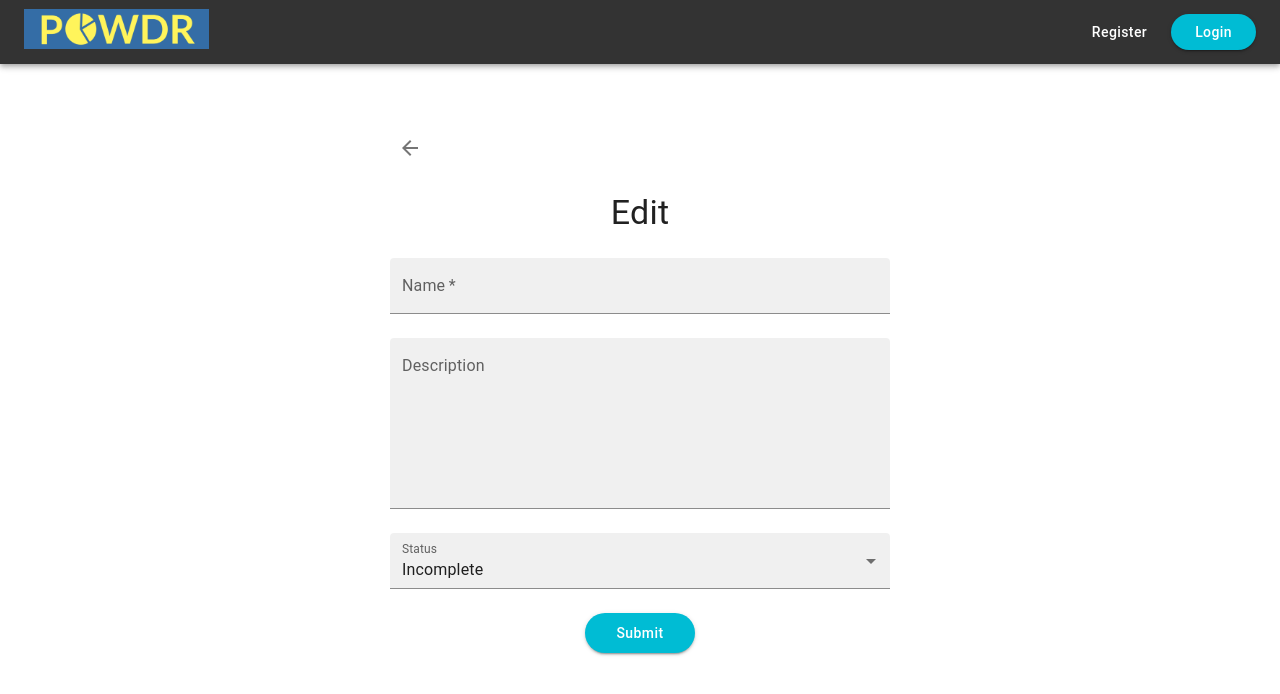
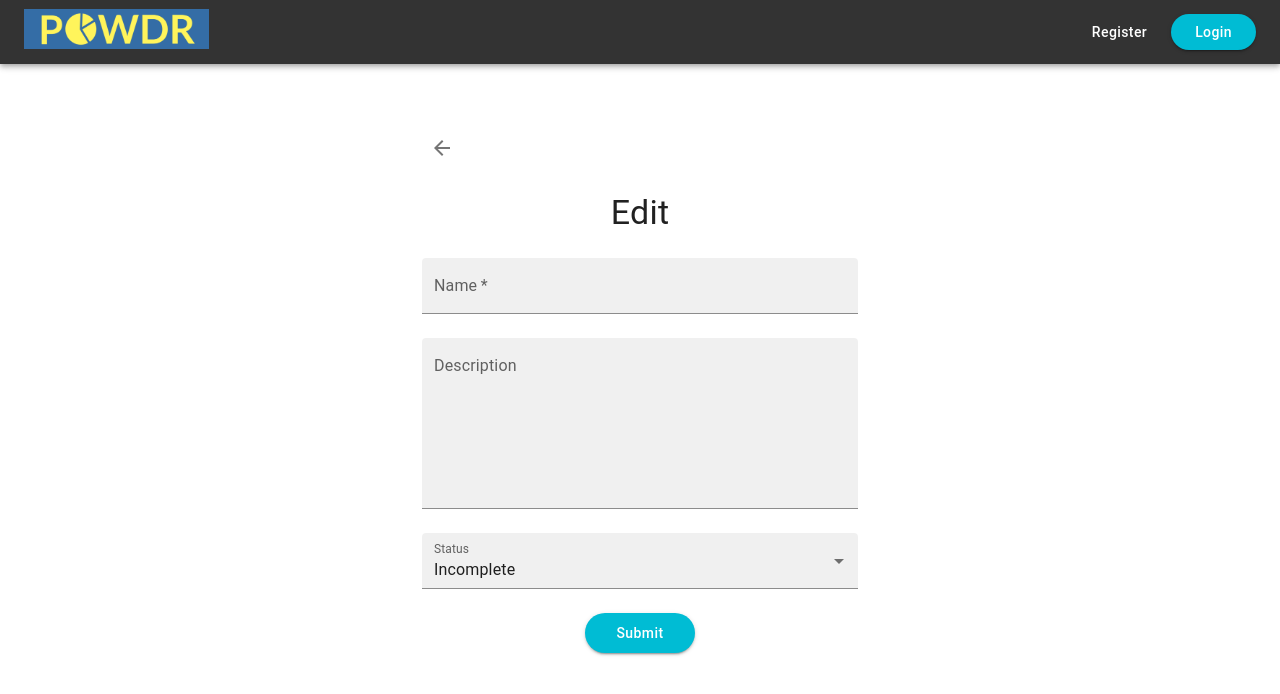
Before and after one commit to JonNoDev/todo-ui, a React (Create React App) app: page /edit-todo/1 in a window 1280 px wide. Shown: the top 694 px of the page. Built offline with nearby package versions, Linux system fonts and the light colour scheme; no server answers.

Commit message:
chore: Fixing some styling things

```diff
--- a/src/components/todo/TodoForm.js
+++ b/src/components/todo/TodoForm.js
@@ -87,16 +87,17 @@ const TodoForm = () => {
             component="form"
             onSubmit={handleSubmit}
             sx={{
-                mt: 10,
+                mt: { xs: 4, sm: 6, md: 10 },
+                px: { xs: 2, sm: 4 },
                 mx: 'auto',
                 width: '100%',
                 maxWidth: 500,
                 display: 'flex',
                 flexDirection: 'column',
-                gap: 3,
-                fontFamily: 'Montserrat, sans-serif'
+                gap: 3
             }}
         >
+
             <IconButton
                 onClick={() => navigate(-1)}
                 sx={{ alignSelf: 'flex-start', mt: -2 }}
--- a/src/components/todo/TodoList.js
+++ b/src/components/todo/TodoList.js
@@ -12,6 +12,8 @@ import {
     Paper,
     CircularProgress
 } from '@mui/material';
+import useMediaQuery from '@mui/material/useMediaQuery';
+import { useTheme } from '@mui/material/styles';
 
 const TodoList = () => {
     const [todos, setTodos] = useState([]);
@@ -50,11 +52,13 @@ const TodoList = () => {
         return true;
     });
 
+    const theme = useTheme();
+    const isMobile = useMediaQuery(theme.breakpoints.down('md'));
 
     return (
-        <Box sx={{ mt: 10, px: 2, fontFamily: 'Montserrat, sans-serif' }}>
+        <Box sx={{ mt: 10, px: 2 }}>
             <Typography variant="h4" align="center" gutterBottom>
-                User’s Todo List
+                Todo List
             </Typography>
 
             <Stack
@@ -117,6 +121,7 @@ const TodoList = () => {
                                     View
                                 </Button>
 
+                                {!isMobile && <>
                                     <Button
                                         size="small"
                                         variant="contained"
@@ -136,6 +141,7 @@ const TodoList = () => {
                                     >
                                         Delete
                                     </Button>
+                                </>}
 
                             </Stack>
                         </Paper>
--- a/src/components/user/AuthForm.js
+++ b/src/components/user/AuthForm.js
@@ -54,7 +54,6 @@ const AuthForm = ({ type }) => {
         flexDirection: 'column',
         gap: 2,
         alignItems: 'center',
-        fontFamily: 'Montserrat, sans-serif'
       }}
     >
       <Typography variant="h4" component="h2" sx={{ mb: 2 }}>
```
Lines whose indentation alone changed are shown as unchanged.
